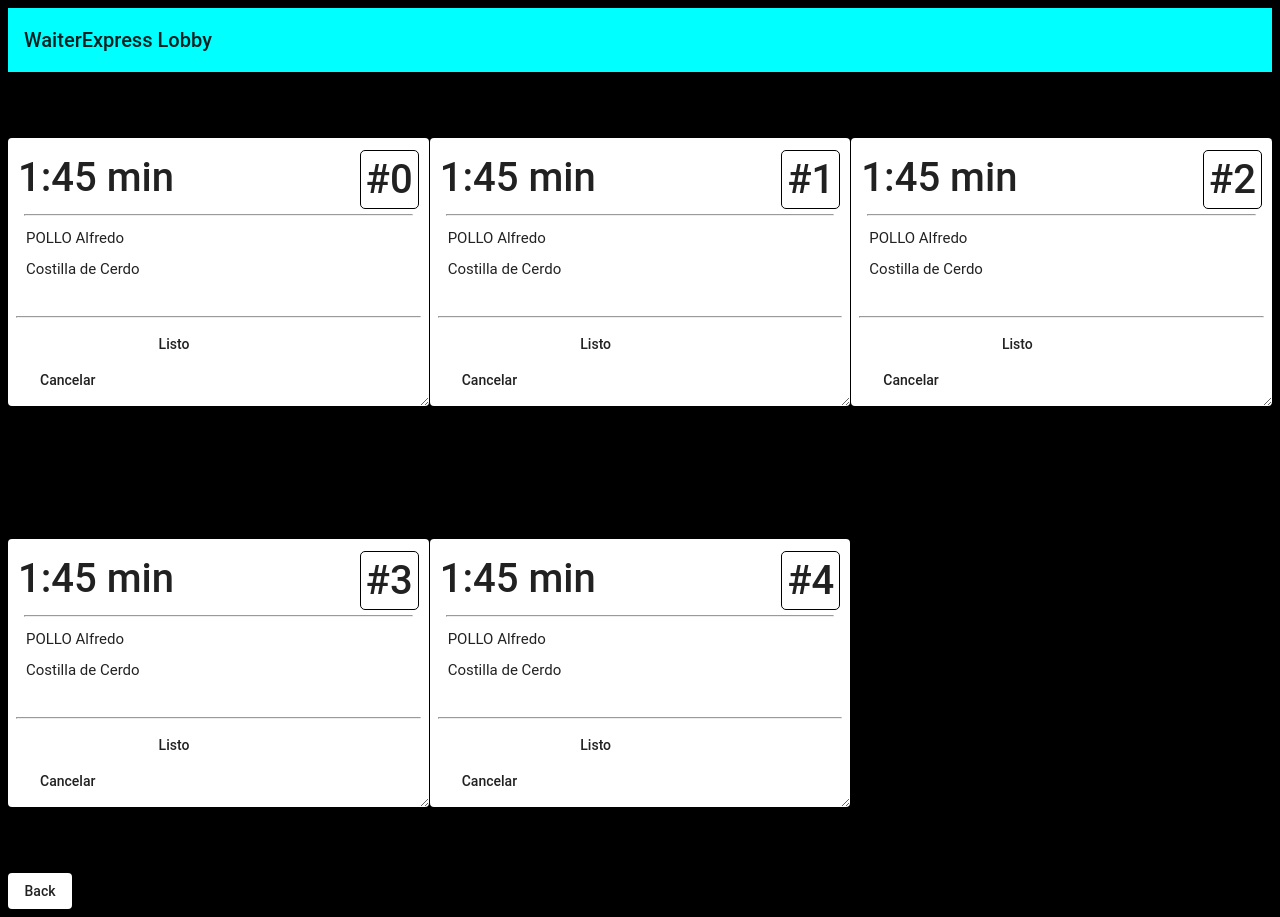
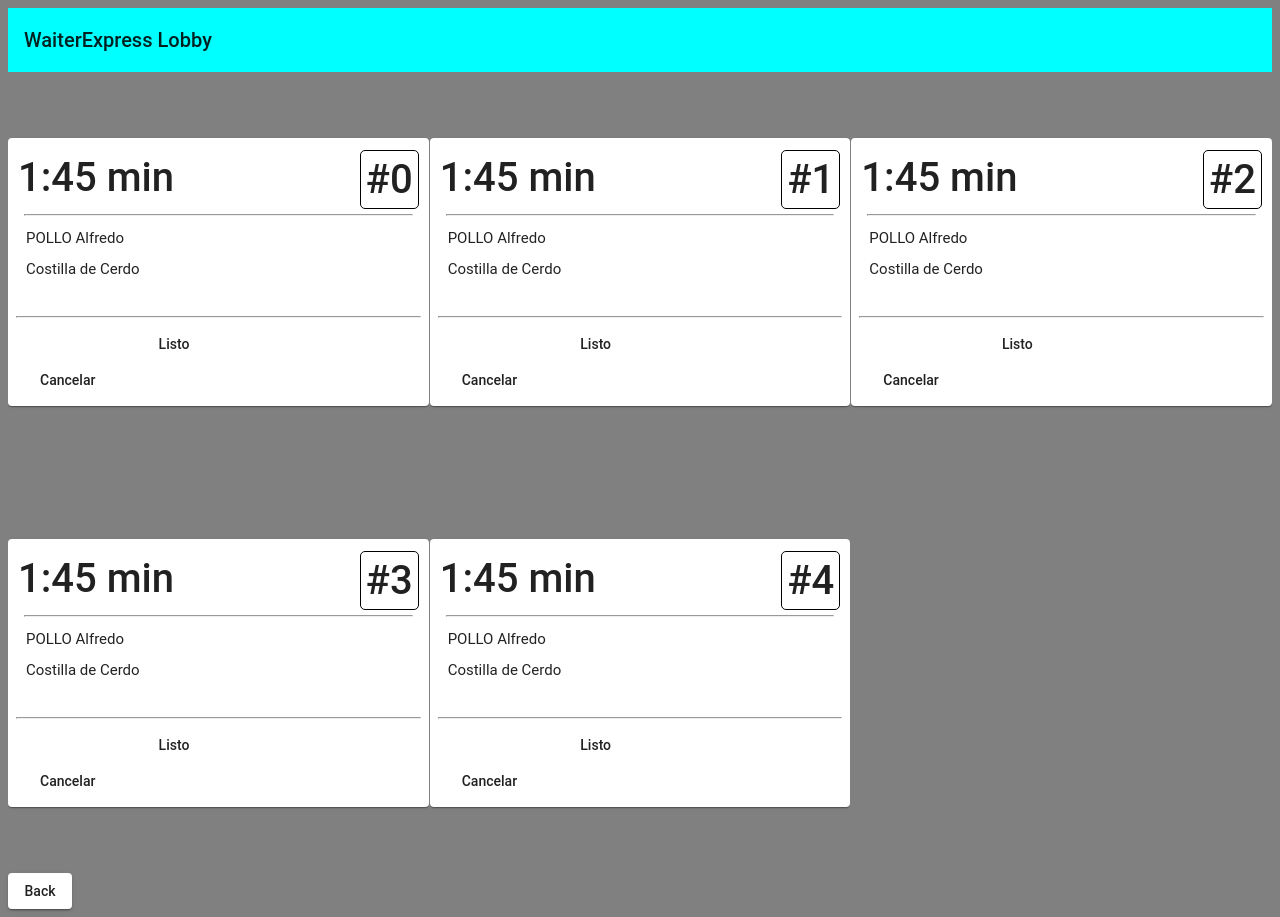
Before and after one commit to danieljoserm/waiterexpresswebsite, an Angular app: page /kitchenqueue in a window 1280 px wide. Built offline with nearby package versions, Linux system fonts and the light colour scheme.

Commit message:
little changes
little changes on the background of the entire website

```diff
--- a/src/app/kitchenqueue/kitchenqueue.component.css
+++ b/src/app/kitchenqueue/kitchenqueue.component.css
@@ -8,8 +8,7 @@
 
 .card{
 
-    resize: both;
-    overflow: auto;
+
 }
 
 .title{
--- a/src/styles.css
+++ b/src/styles.css
@@ -2,6 +2,7 @@
 @import "~@angular/material/prebuilt-themes/indigo-pink.css";
 
 .completepage{
-background-color: black;
+background-color: grey;
+
 
 }
```
